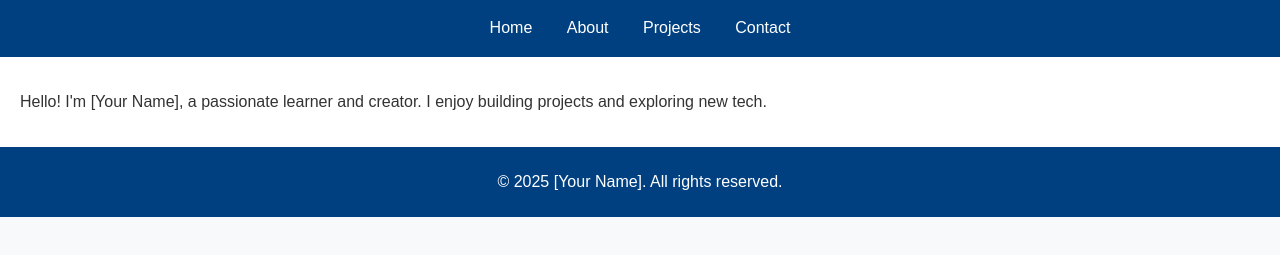
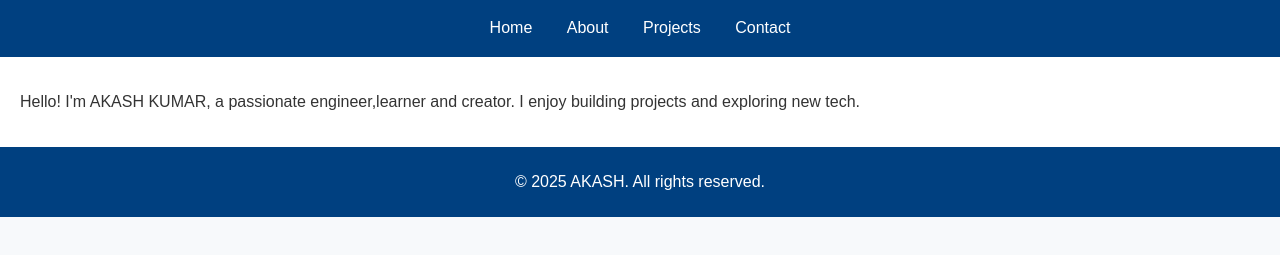
Before and after one commit to akashez3946/personal-website, a plain HTML site: page about.html in a window 1280 px wide. Shown: the part 81-336 px from the top of the page. Drawn offline with Linux system fonts and the light colour scheme.

Commit message:
Update about.html

```diff
--- a/about.html
+++ b/about.html
@@ -15,10 +15,10 @@
     </nav>
   </header>
   <main>
-    <p>Hello! I'm [Your Name], a passionate learner and creator. I enjoy building projects and exploring new tech.</p>
+    <p>Hello! I'm AKASH KUMAR, a passionate engineer,learner and creator. I enjoy building projects and exploring new tech.</p>
   </main>
   <footer>
-    <p>© 2025 [Your Name]. All rights reserved.</p>
+    <p>© 2025 AKASH. All rights reserved.</p>
   </footer>
 </body>
 </html>
```
